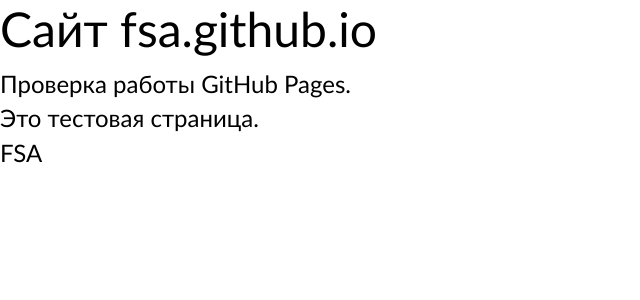
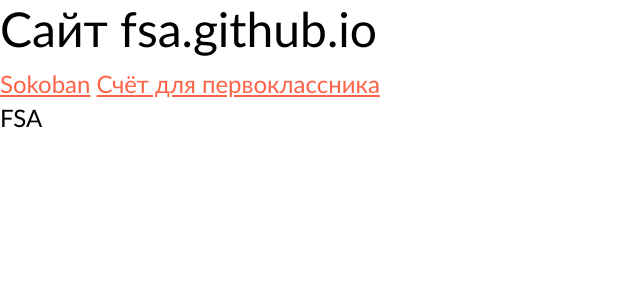
Before and after one commit to fsa/fsa.github.io, a Jekyll site: the page built from index.md, in a window 1280 px wide. Shown: the top 300 px of the page, without its empty margins (0-640 px from the left). Built offline with Jekyll 4.4.1, drawn with Linux system fonts in a browser that asks for light colours.

Commit message:
Ссылки на Sokoban и тренажёр первоклассника

```diff
--- a/index.md
+++ b/index.md
@@ -3,8 +3,5 @@ layout: article
 title: Сайт fsa.github.io
 excerpt: Тяжела и неказиста жизнь простого программиста
 ---
-Проверка работы GitHub Pages.
-
-<!--more-->
-
-Это тестовая страница.
+[Sokoban](/html5-sokoban/)
+[Счёт для первоклассника](/math-1class-20/)
```
